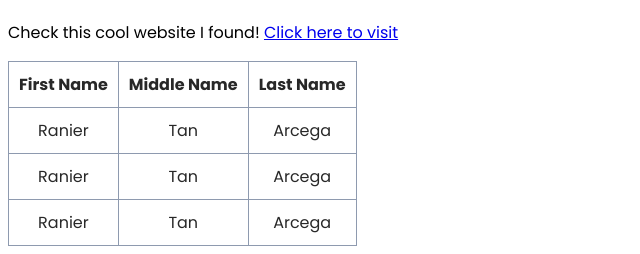
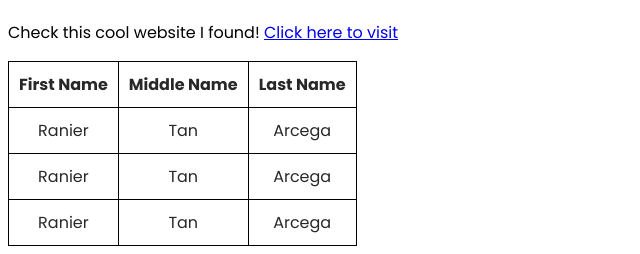
Before and after one commit to rdaavee/IcreatechsStudyHub, a plain HTML site: page Activity 1/index.html in a window 1280 px wide. Shown: the part 649-903 px from the top of the page, without its empty margins (0-640 px from the left). Drawn offline with Linux system fonts and the light colour scheme.

Commit message:
Update style.css

```diff
--- a/Activity 1/assets/css/style.css
+++ b/Activity 1/assets/css/style.css
@@ -12,9 +12,10 @@ table,
 th,
 td {
 	width: auto;
-	border: 1px solid #8e9aaf;
+	border: 1px solid #000000;
 	color: #282828;
 	border-collapse: collapse;
+	border-radius: 5px;
 	padding: 10px;
     text-align: center;
 }
```
